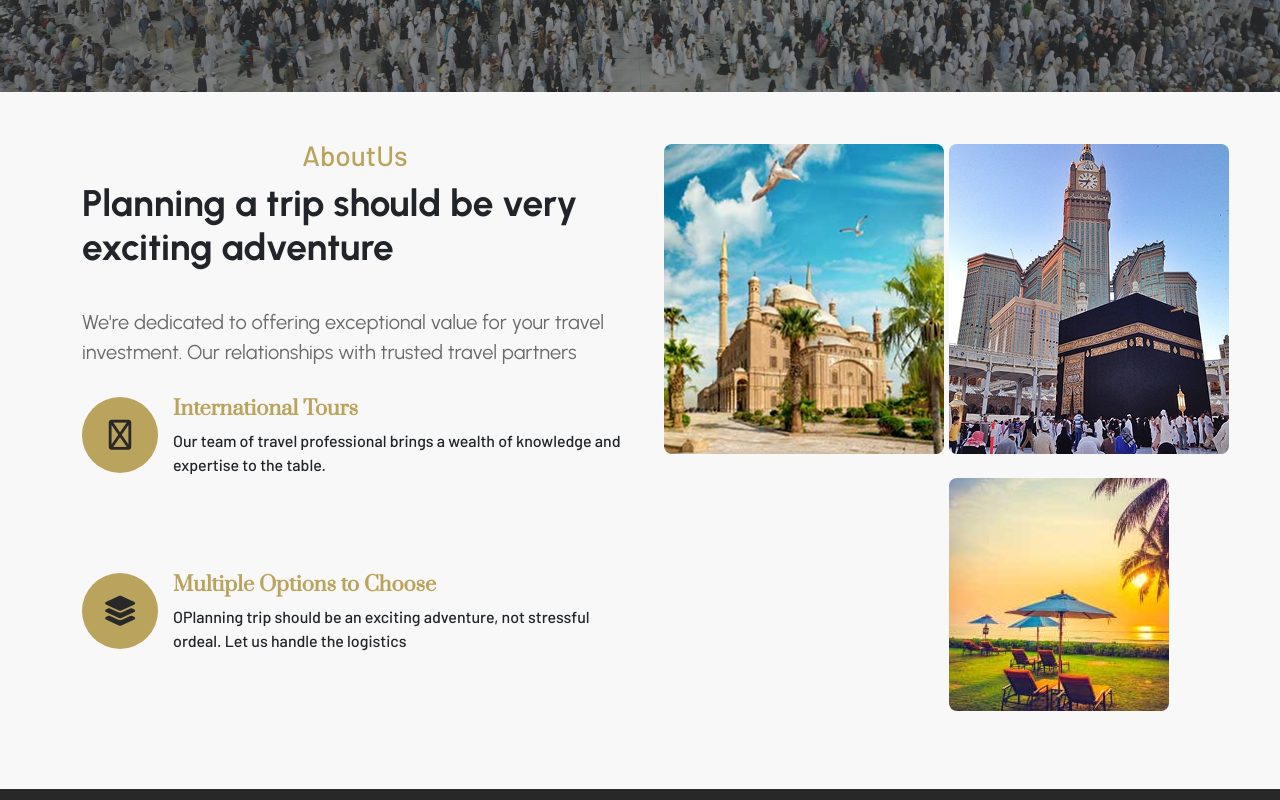
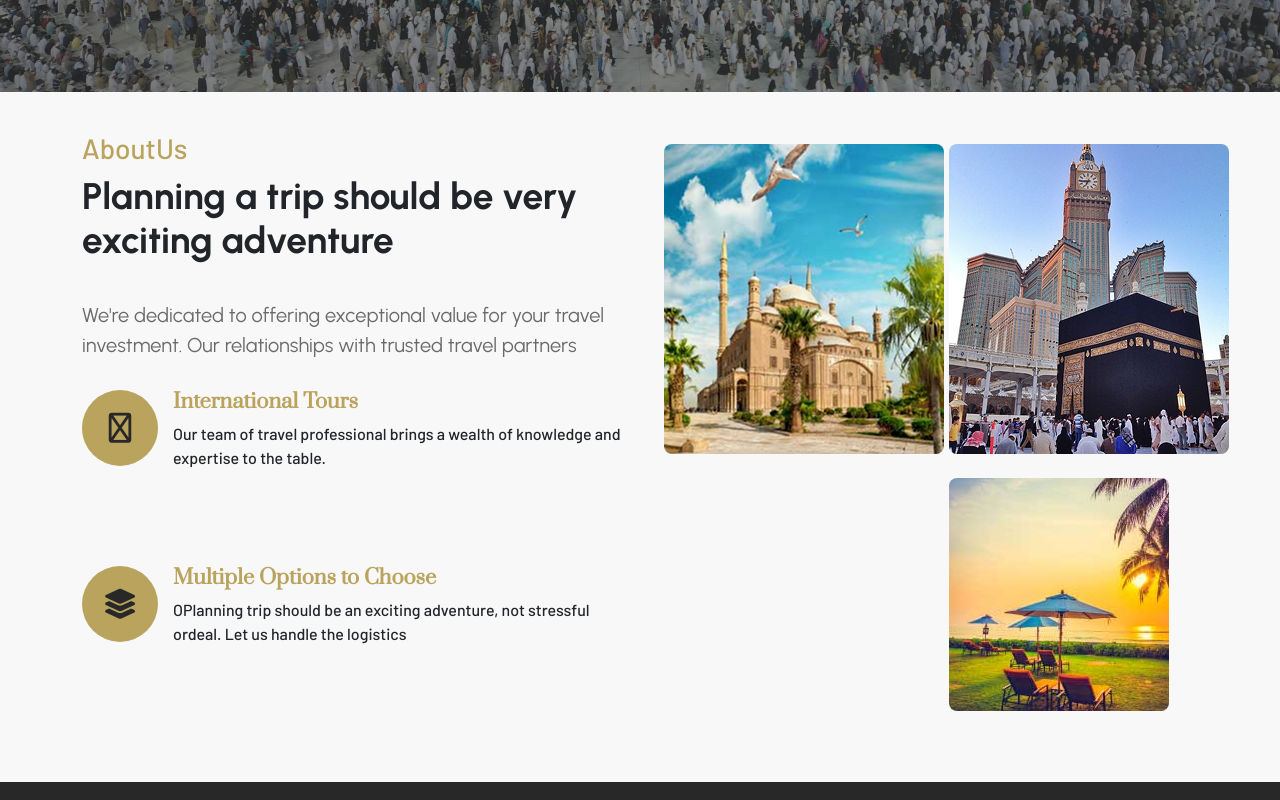
Before and after one commit to auhakaabrarulhassan/Bukhari-Travels-React-App, a React (Create React App) app: page /aboutus in a window 1280 px wide. Shown: the part 580-1380 px from the top of the page. Built offline with nearby package versions, Linux system fonts and the light colour scheme; a web font is replaced by a local one.

Commit message:
Update About Us page

```diff
--- a/src/Components/AboutUs.jsx/AboutUs.css
+++ b/src/Components/AboutUs.jsx/AboutUs.css
@@ -64,7 +64,7 @@
     margin: 30px 0px;
 }
 
-.left-content{
+.about-left-content{
     display: flex;
     flex-direction: column;
     flex-wrap: wrap;
--- a/src/Components/AboutUs.jsx/AboutUs.jsx
+++ b/src/Components/AboutUs.jsx/AboutUs.jsx
@@ -34,7 +34,7 @@
   <div className="container">
     <div className="row">
       <div className="col-lg-6">
-        <div className="left-content">
+        <div className="about-left-content">
           <h3 className="text-brwown">AboutUs</h3>
           <h2 className="about-description">
             Planning a trip should be very exciting adventure
--- a/src/Components/Packages/Packages.jsx
+++ b/src/Components/Packages/Packages.jsx
@@ -53,6 +53,7 @@ function Packages() {
         <div className="p-title">
           <h2 className="text-center">9 Umrah Packages for you</h2>
         </div>
+        <h5 className='text-center text-danger'>*Prices are subject to change and may fluctuate*</h5>
       </div>
     </div>
     <hr />
```
